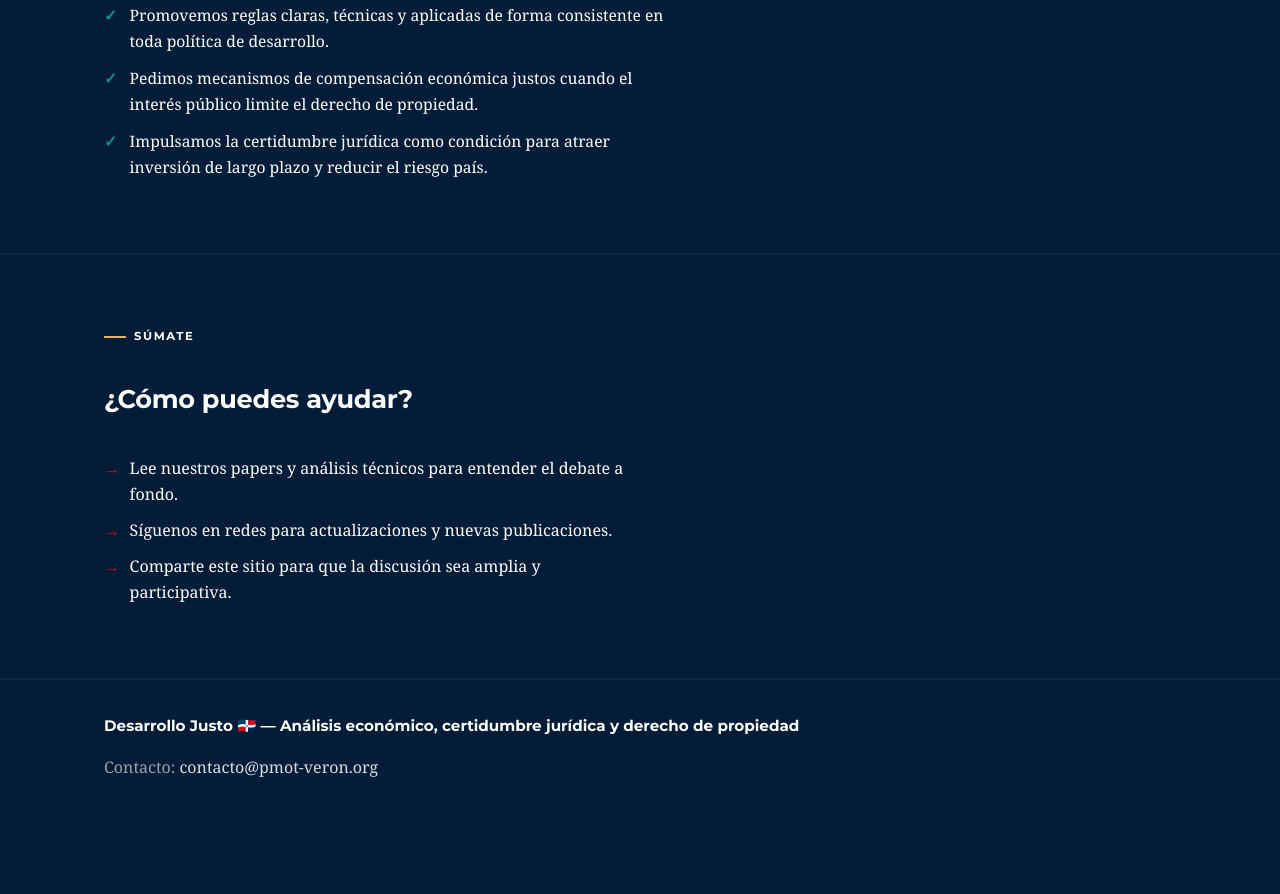
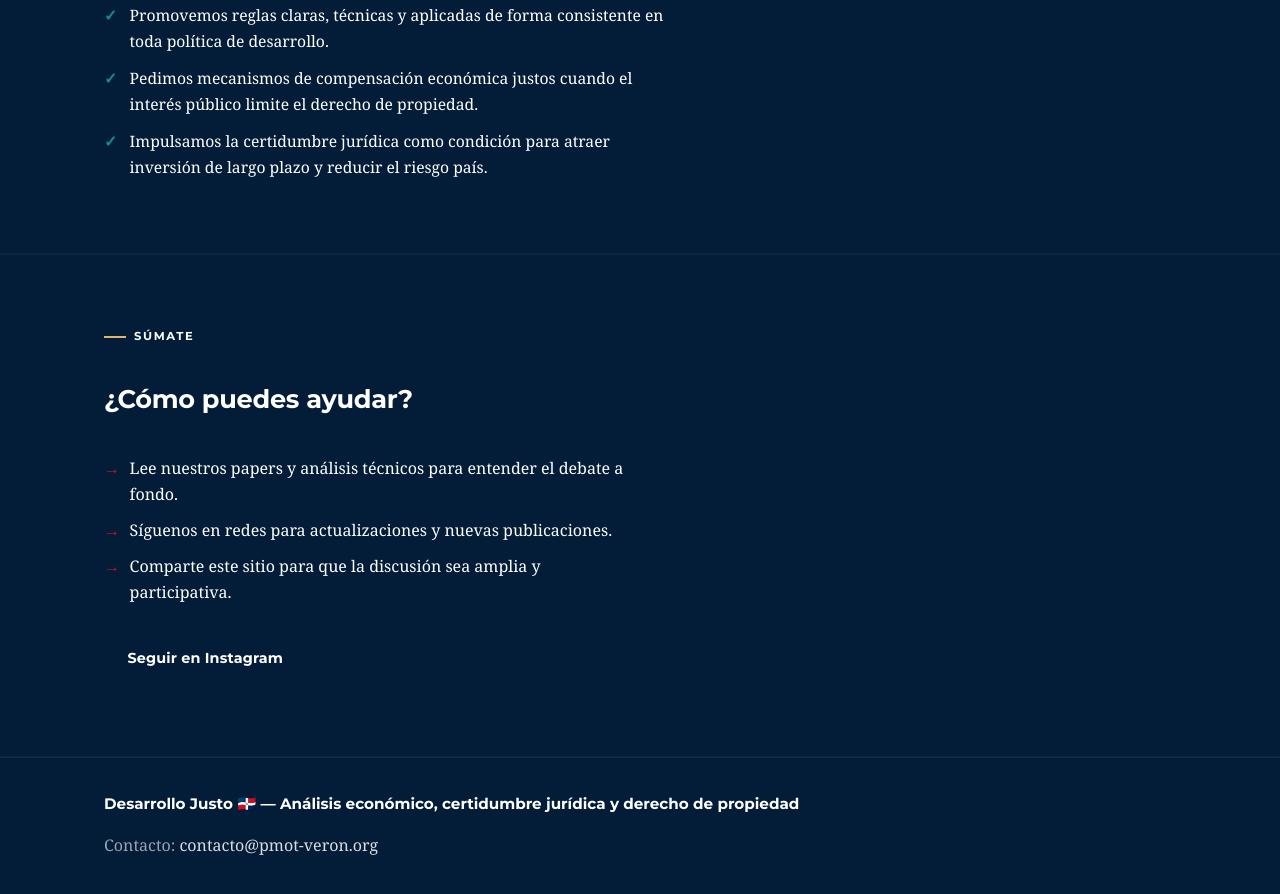
Before and after one commit to gabriel4226/web, a plain HTML site: page index.html in a window 1280 px wide. Shown: the part 2629-3523 px from the top of the page. Before the commit the page ends 3458 px from the top, so only its background shows below. Drawn offline with nearby package versions, Linux system fonts and the light colour scheme; a web font is replaced by a local one.

Commit message:
UI: re-add Instagram CTA linking to desarrollojustord

```diff
--- a/index.html
+++ b/index.html
@@ -152,7 +152,9 @@
           <li>Comparte este sitio para que la discusión sea amplia y participativa.</li>
         </ul>
 
-          <!-- social CTAs removed -->
+          <div class="cta-buttons">
+            <a class="btn" href="https://www.instagram.com/desarrollojustord/" target="_blank" rel="noopener">Seguir en Instagram</a>
+          </div>
       </div>
     </section>
   </main>
```
